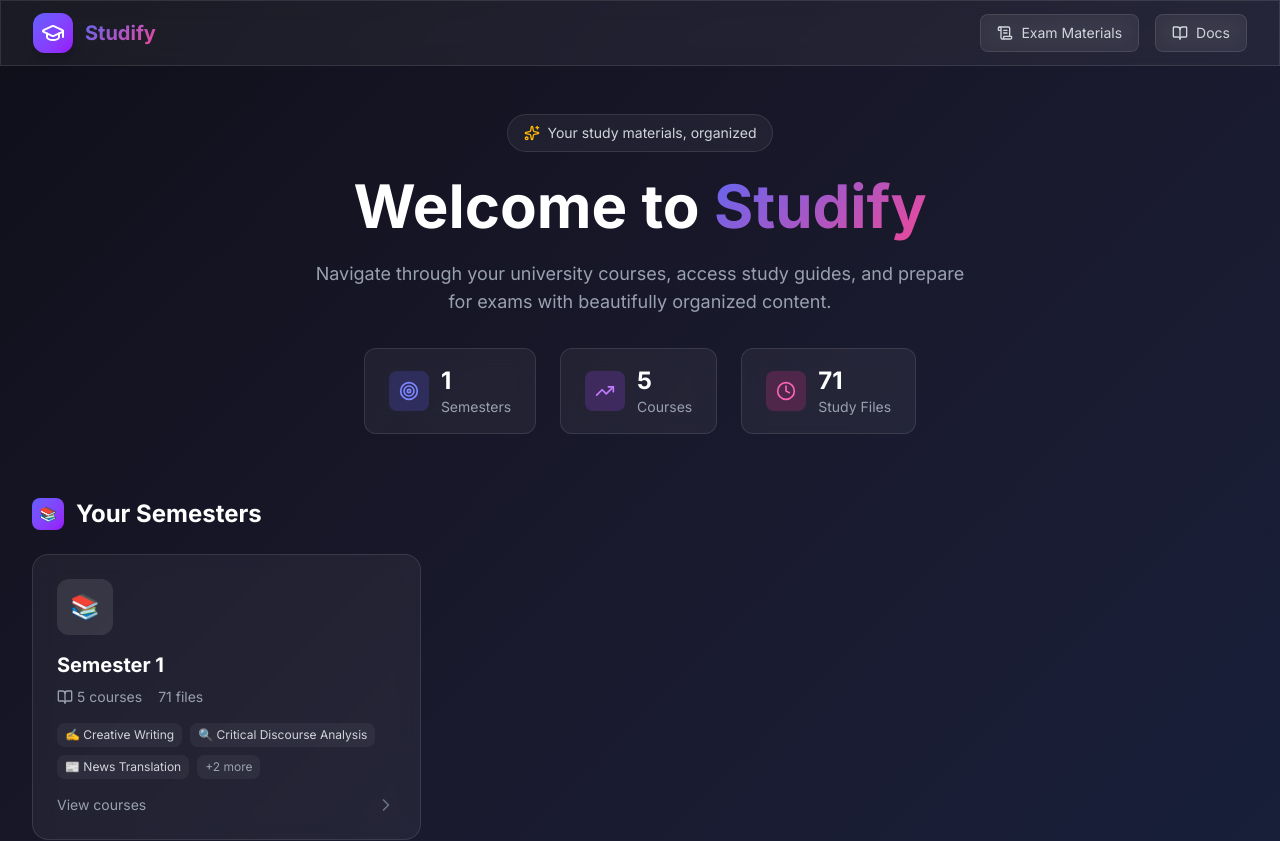
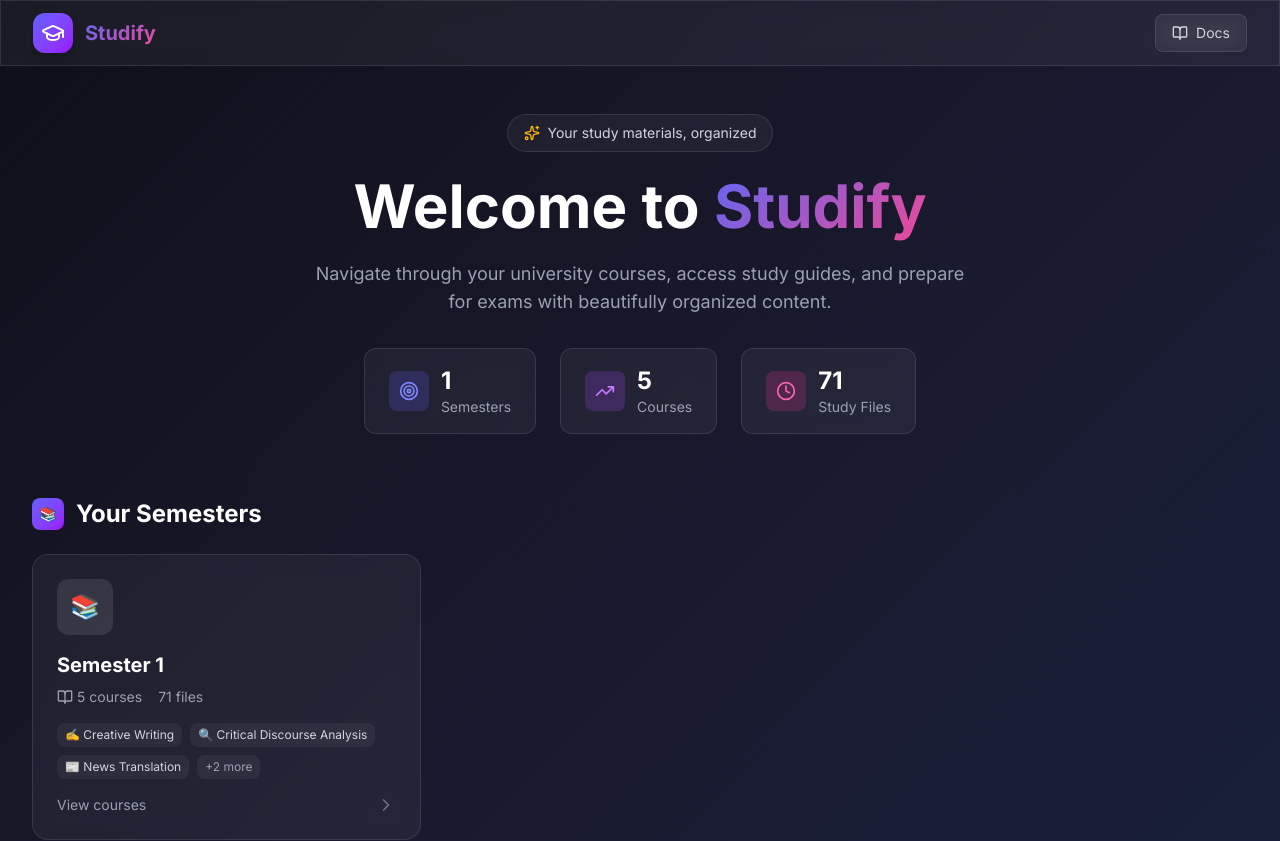
Before and after one commit to ParsaArvanehPA/Studify, a React (Vite) app in the folder app/: page / in a window 1280 px wide. Shown: the top 841 px of the page. Built offline with nearby package versions, Linux system fonts and the light colour scheme.

Commit message:
feat: init

```diff
--- a/app/src/components/Layout.tsx
+++ b/app/src/components/Layout.tsx
@@ -1,6 +1,6 @@
 import { Outlet, Link, useLocation } from 'react-router-dom';
 import { motion } from 'framer-motion';
-import { GraduationCap, Home, BookOpen, ScrollText } from 'lucide-react';
+import { GraduationCap, Home, BookOpen } from 'lucide-react';
 
 export function Layout() {
   const location = useLocation();
@@ -32,13 +32,6 @@ export function Layout() {
                   <span className="hidden sm:inline">Home</span>
                 </Link>
               )}
-              <Link
-                to="/exam-materials"
-                className="flex items-center gap-2 px-4 py-2 rounded-lg glass glass-hover transition-all text-sm text-gray-300 hover:text-white"
-              >
-                <ScrollText className="w-4 h-4" />
-                <span className="hidden sm:inline">Exam Materials</span>
-              </Link>
               <a
                 href="https://drive.google.com/drive/folders/145FEzdtEZkUxRus7G_mNkKcRngqaNN44?dmr=1&ec=wgc-drive-hero-goto"
                 target="_blank"
```
